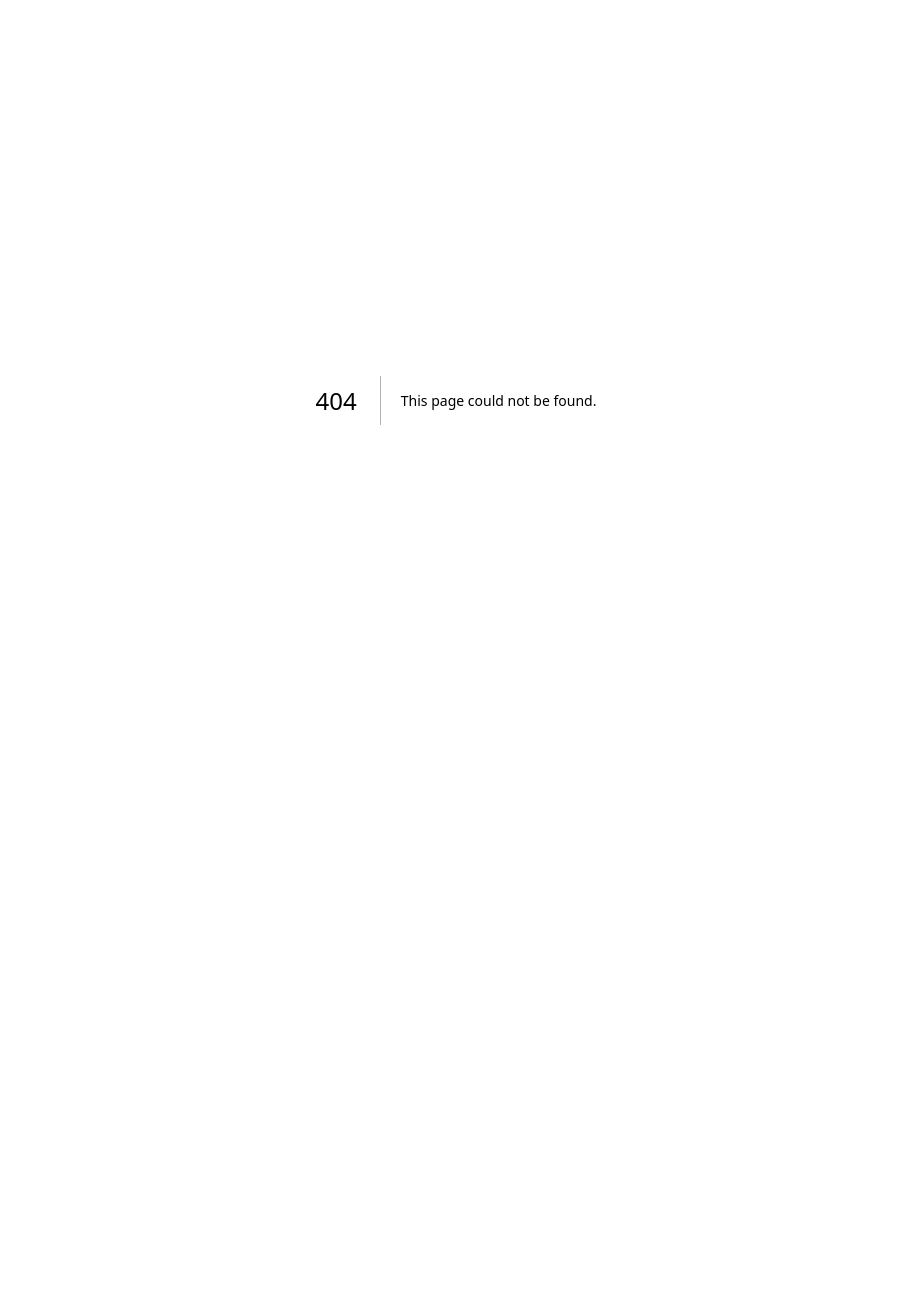
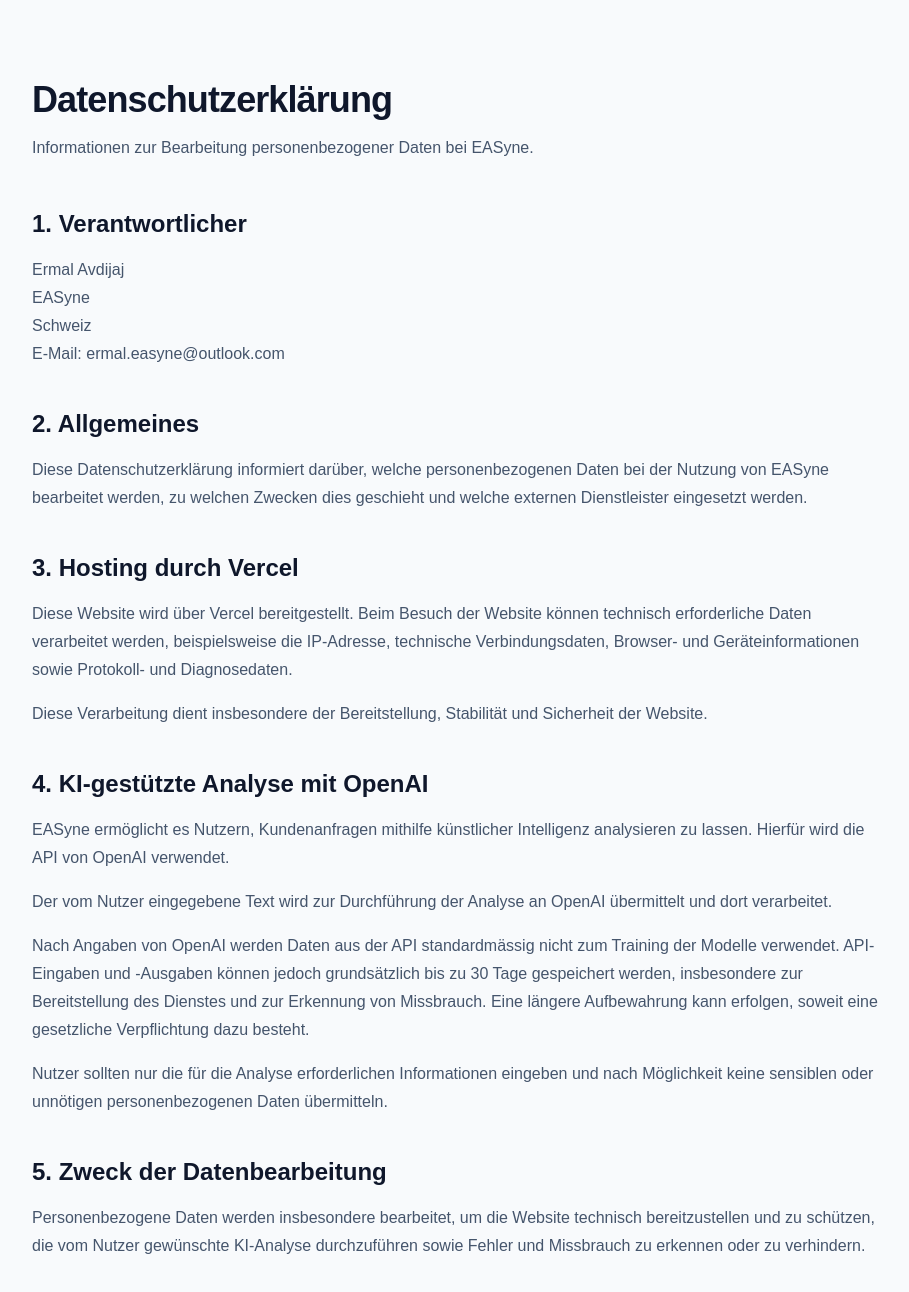
Before and after one commit to EASyne/easyne, a Next.js app: page /datenschutz in a window 1280 px wide. Before the commit this address had no page. Shown: the top 1292 px of the page, without its empty margins (184-1093 px from the left). Before the commit the page ends 800 px from the top, so only its background shows below. Built offline with nearby package versions, Linux system fonts and the light colour scheme.

Commit message:
Add privacy policy

```diff
--- /dev/null
+++ b/app/datenschutz/page.tsx
@@ -0,0 +1,183 @@
+export default function DatenschutzPage() {
+  return (
+    <main className="min-h-screen bg-slate-50">
+      <section className="mx-auto max-w-4xl px-6 py-20">
+        <h1 className="text-4xl font-bold tracking-tight text-slate-900">
+          Datenschutzerklärung
+        </h1>
+
+        <p className="mt-4 text-slate-600">
+          Informationen zur Bearbeitung personenbezogener Daten bei EASyne.
+        </p>
+
+        <div className="mt-12 space-y-10">
+          <div>
+            <h2 className="text-2xl font-semibold text-slate-900">
+              1. Verantwortlicher
+            </h2>
+
+            <p className="mt-4 leading-7 text-slate-600">
+              Ermal Avdijaj
+              <br />
+              EASyne
+              <br />
+              Schweiz
+              <br />
+              E-Mail: ermal.easyne@outlook.com
+            </p>
+          </div>
+
+          <div>
+            <h2 className="text-2xl font-semibold text-slate-900">
+              2. Allgemeines
+            </h2>
+
+            <p className="mt-4 leading-7 text-slate-600">
+              Diese Datenschutzerklärung informiert darüber, welche
+              personenbezogenen Daten bei der Nutzung von EASyne bearbeitet
+              werden, zu welchen Zwecken dies geschieht und welche externen
+              Dienstleister eingesetzt werden.
+            </p>
+          </div>
+
+          <div>
+            <h2 className="text-2xl font-semibold text-slate-900">
+              3. Hosting durch Vercel
+            </h2>
+
+            <p className="mt-4 leading-7 text-slate-600">
+              Diese Website wird über Vercel bereitgestellt. Beim Besuch der
+              Website können technisch erforderliche Daten verarbeitet werden,
+              beispielsweise die IP-Adresse, technische Verbindungsdaten,
+              Browser- und Geräteinformationen sowie Protokoll- und
+              Diagnosedaten.
+            </p>
+
+            <p className="mt-4 leading-7 text-slate-600">
+              Diese Verarbeitung dient insbesondere der Bereitstellung,
+              Stabilität und Sicherheit der Website.
+            </p>
+          </div>
+
+          <div>
+            <h2 className="text-2xl font-semibold text-slate-900">
+              4. KI-gestützte Analyse mit OpenAI
+            </h2>
+
+            <p className="mt-4 leading-7 text-slate-600">
+              EASyne ermöglicht es Nutzern, Kundenanfragen mithilfe künstlicher
+              Intelligenz analysieren zu lassen. Hierfür wird die API von
+              OpenAI verwendet.
+            </p>
+
+            <p className="mt-4 leading-7 text-slate-600">
+              Der vom Nutzer eingegebene Text wird zur Durchführung der Analyse
+              an OpenAI übermittelt und dort verarbeitet.
+            </p>
+
+            <p className="mt-4 leading-7 text-slate-600">
+              Nach Angaben von OpenAI werden Daten aus der API standardmässig
+              nicht zum Training der Modelle verwendet. API-Eingaben und
+              -Ausgaben können jedoch grundsätzlich bis zu 30 Tage gespeichert
+              werden, insbesondere zur Bereitstellung des Dienstes und zur
+              Erkennung von Missbrauch. Eine längere Aufbewahrung kann erfolgen,
+              soweit eine gesetzliche Verpflichtung dazu besteht.
+            </p>
+
+            <p className="mt-4 leading-7 text-slate-600">
+              Nutzer sollten nur die für die Analyse erforderlichen
+              Informationen eingeben und nach Möglichkeit keine sensiblen oder
+              unnötigen personenbezogenen Daten übermitteln.
+            </p>
+          </div>
+
+          <div>
+            <h2 className="text-2xl font-semibold text-slate-900">
+              5. Zweck der Datenbearbeitung
+            </h2>
+
+            <p className="mt-4 leading-7 text-slate-600">
+              Personenbezogene Daten werden insbesondere bearbeitet, um die
+              Website technisch bereitzustellen und zu schützen, die vom Nutzer
+              gewünschte KI-Analyse durchzuführen sowie Fehler und Missbrauch
+              zu erkennen oder zu verhindern.
+            </p>
+          </div>
+
+          <div>
+            <h2 className="text-2xl font-semibold text-slate-900">
+              6. Empfänger und Weitergabe von Daten
+            </h2>
+
+            <p className="mt-4 leading-7 text-slate-600">
+              Für den Betrieb von EASyne werden insbesondere Vercel als
+              Hosting-Anbieter und OpenAI für die KI-Analyse eingesetzt.
+              Personenbezogene Daten können an diese Dienstleister übermittelt
+              werden, soweit dies für die Bereitstellung der jeweiligen Dienste
+              erforderlich ist.
+            </p>
+
+            <p className="mt-4 leading-7 text-slate-600">
+              Dabei können Daten auch ausserhalb der Schweiz verarbeitet
+              werden. Solche Datenübermittlungen erfolgen unter Beachtung der
+              anwendbaren datenschutzrechtlichen Anforderungen.
+            </p>
+          </div>
+
+          <div>
+            <h2 className="text-2xl font-semibold text-slate-900">
+              7. Aufbewahrung und Datensicherheit
+            </h2>
+
+            <p className="mt-4 leading-7 text-slate-600">
+              Personenbezogene Daten werden grundsätzlich nur so lange
+              bearbeitet, wie dies für den jeweiligen Zweck erforderlich ist
+              oder gesetzliche Aufbewahrungspflichten bestehen.
+            </p>
+
+            <p className="mt-4 leading-7 text-slate-600">
+              Es werden angemessene technische und organisatorische Massnahmen
+              getroffen, um personenbezogene Daten vor unbefugtem Zugriff,
+              Verlust, Missbrauch oder Veränderung zu schützen.
+            </p>
+          </div>
+
+          <div>
+            <h2 className="text-2xl font-semibold text-slate-900">
+              8. Rechte betroffener Personen
+            </h2>
+
+            <p className="mt-4 leading-7 text-slate-600">
+              Betroffene Personen können im Rahmen des anwendbaren
+              schweizerischen Datenschutzrechts insbesondere Auskunft über die
+              Bearbeitung ihrer personenbezogenen Daten verlangen und
+              gegebenenfalls weitere gesetzlich vorgesehene Rechte geltend
+              machen.
+            </p>
+
+            <p className="mt-4 leading-7 text-slate-600">
+              Anfragen können per E-Mail an ermal.easyne@outlook.com gerichtet
+              werden.
+            </p>
+          </div>
+
+          <div>
+            <h2 className="text-2xl font-semibold text-slate-900">
+              9. Änderungen
+            </h2>
+
+            <p className="mt-4 leading-7 text-slate-600">
+              Diese Datenschutzerklärung kann angepasst werden, wenn sich
+              EASyne, die eingesetzten Dienste oder die rechtlichen
+              Anforderungen ändern.
+            </p>
+          </div>
+
+          <div className="border-t border-slate-200 pt-8">
+            <p className="text-sm text-slate-500">Stand: September 2026</p>
+          </div>
+        </div>
+      </section>
+    </main>
+  );
+}
--- a/app/page.tsx
+++ b/app/page.tsx
@@ -588,11 +588,18 @@
       </section>
 
       <footer className="border-t border-slate-200">
-        <div className="mx-auto flex max-w-7xl flex-col gap-4 px-6 py-8 text-sm text-slate-500 sm:flex-row sm:items-center sm:justify-between lg:px-8">
-          <span>© 2026 EASyne</span>
-          <span>Automatisierung für moderne Unternehmen.</span>
-        </div>
-      </footer>
+  <div className="mx-auto flex max-w-7xl flex-col gap-4 px-6 py-8 text-sm text-slate-500">
+    <span>© 2026 EASyne</span>
+    <span>Automatisierung für moderne Unternehmen.</span>
+
+    <a
+      href="/datenschutz"
+      className="w-fit transition hover:text-slate-900"
+    >
+      Datenschutz
+    </a>
+  </div>
+</footer>
     </main>
   );
 }
```
